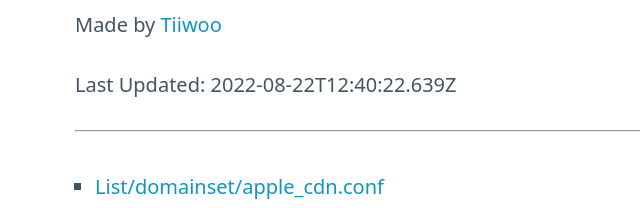
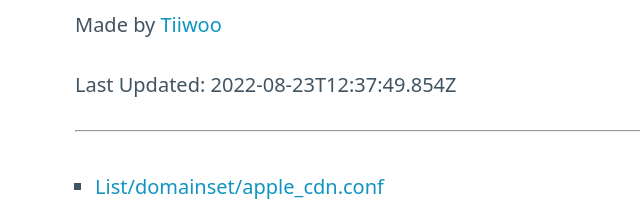
Before and after one commit to tiiwoo/proxy-rules, a website: page index.html in a window 1280 px wide. Shown: the part 150-358 px from the top of the page, 0-640 px from the left. Drawn offline with nearby package versions, Linux system fonts and the light colour scheme.

Commit message:
deploy: ada81d2a9b561904336d53c866301ae15a19477b

```diff
--- a/index.html
+++ b/index.html
@@ -24,7 +24,7 @@
     <main class="container">
       <h1>Rulesets For Surge</h1>
       <p>Made by <a href="https://tiiwoo.moe">Tiiwoo</a></p>
-      <p>Last Updated: 2022-08-22T12:40:22.639Z</p>
+      <p>Last Updated: 2022-08-23T12:37:49.854Z</p>
       <hr>
       <br>
       <ul>
```
Also changed, not shown: 1 other file.
